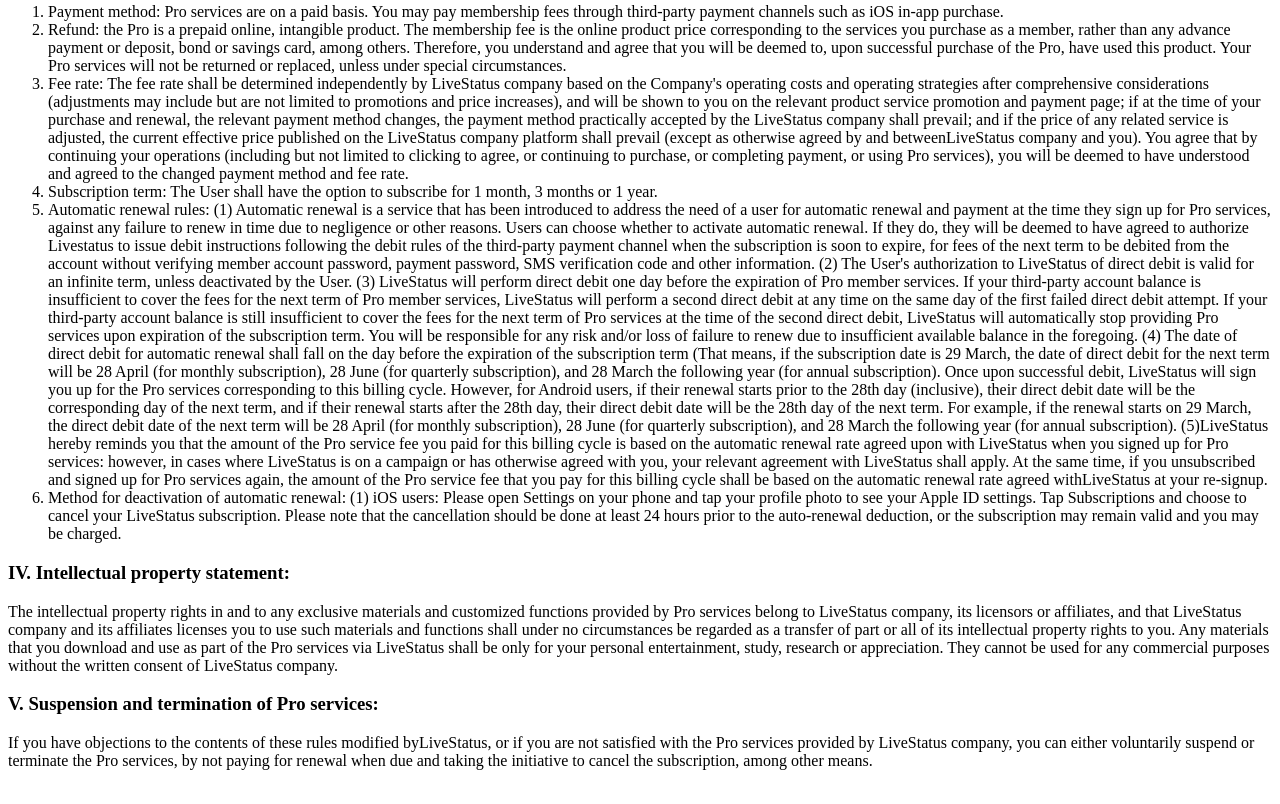
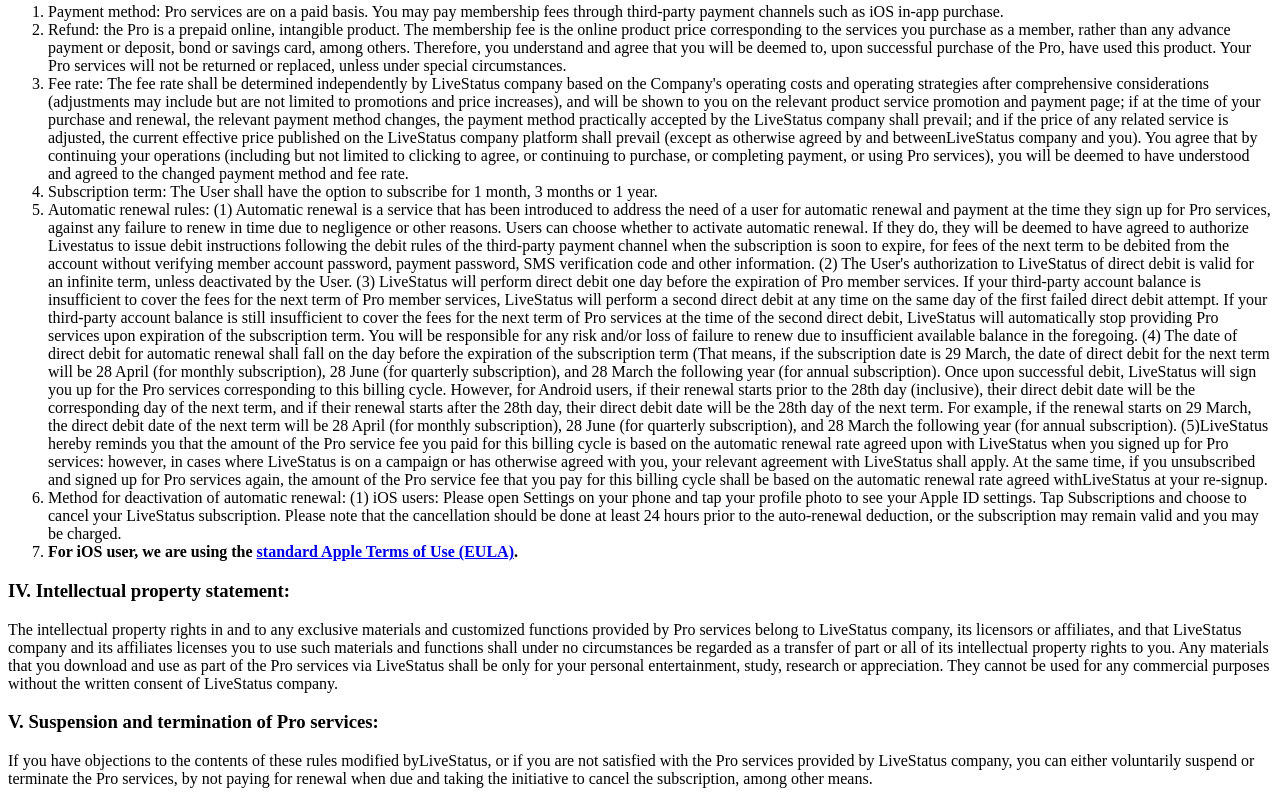
Before and after one commit to LiveInChat/livestatus, a plain HTML site: page pro/tos.html in a window 1280 px wide. Shown: the part 698-1502 px from the top of the page. Drawn offline with Linux system fonts and the light colour scheme.

Commit message:
Update pro user tos.

```diff
--- a/pro/tos.html
+++ b/pro/tos.html
@@ -43,6 +43,7 @@
 (5)LiveStatus hereby reminds you that the amount of the Pro service fee you paid for this billing cycle is based on the automatic renewal rate agreed upon with LiveStatus when you signed up for Pro services: however, in cases where LiveStatus is on a campaign or has otherwise agreed with you, your relevant agreement with LiveStatus shall apply. At the same time, if you unsubscribed and signed up for Pro services again, the amount of the Pro service fee that you pay for this billing cycle shall be based on the automatic renewal rate agreed withLiveStatus at your re-signup.</li>
 <li>Method for deactivation of automatic renewal:
 (1) iOS users: Please open Settings on your phone and tap your profile photo to see your Apple ID settings. Tap Subscriptions and choose to cancel your LiveStatus subscription. Please note that the cancellation should be done at least 24 hours prior to the auto-renewal deduction, or the subscription may remain valid and you may be charged.</li>
+<li><strong>For iOS user, we are using the <a href="https://www.apple.com/legal/internet-services/itunes/dev/stdeula/">standard Apple Terms of Use (EULA)</a>.</strong></li>
 </ol>
 <h3 id="iv-intellectual-property-statement-">IV. Intellectual property statement:</h3>
 <p>The intellectual property rights in and to any exclusive materials and customized functions provided by Pro services belong to LiveStatus company, its licensors or affiliates, and that LiveStatus company and its affiliates licenses you to use such materials and functions shall under no circumstances be regarded as a transfer of part or all of its intellectual property rights to you. Any materials that you download and use as part of the Pro services via LiveStatus shall be only for your personal entertainment, study, research or appreciation. They cannot be used for any commercial purposes without the written consent of LiveStatus company.</p>
```
Also changed, not shown: 1 other file.
